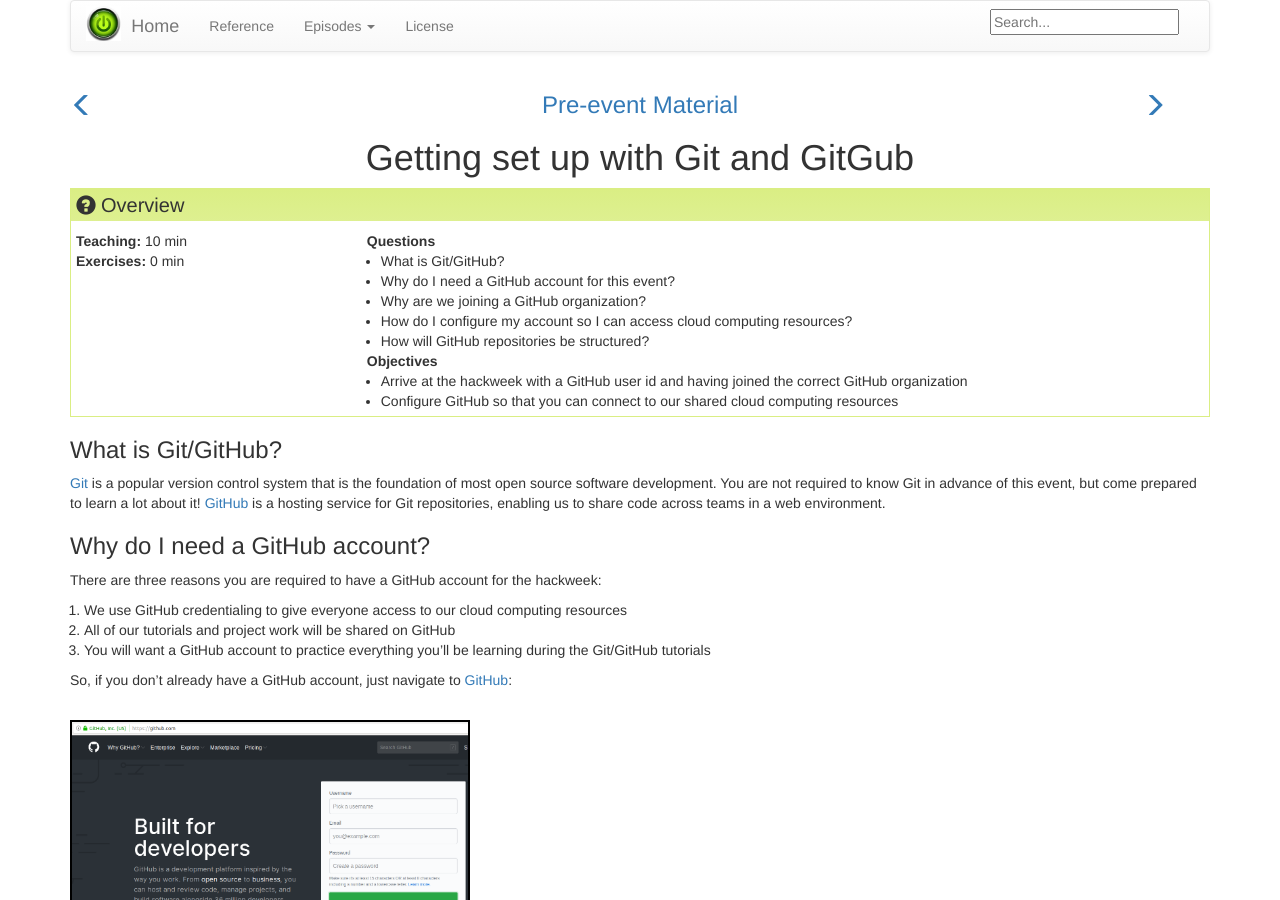
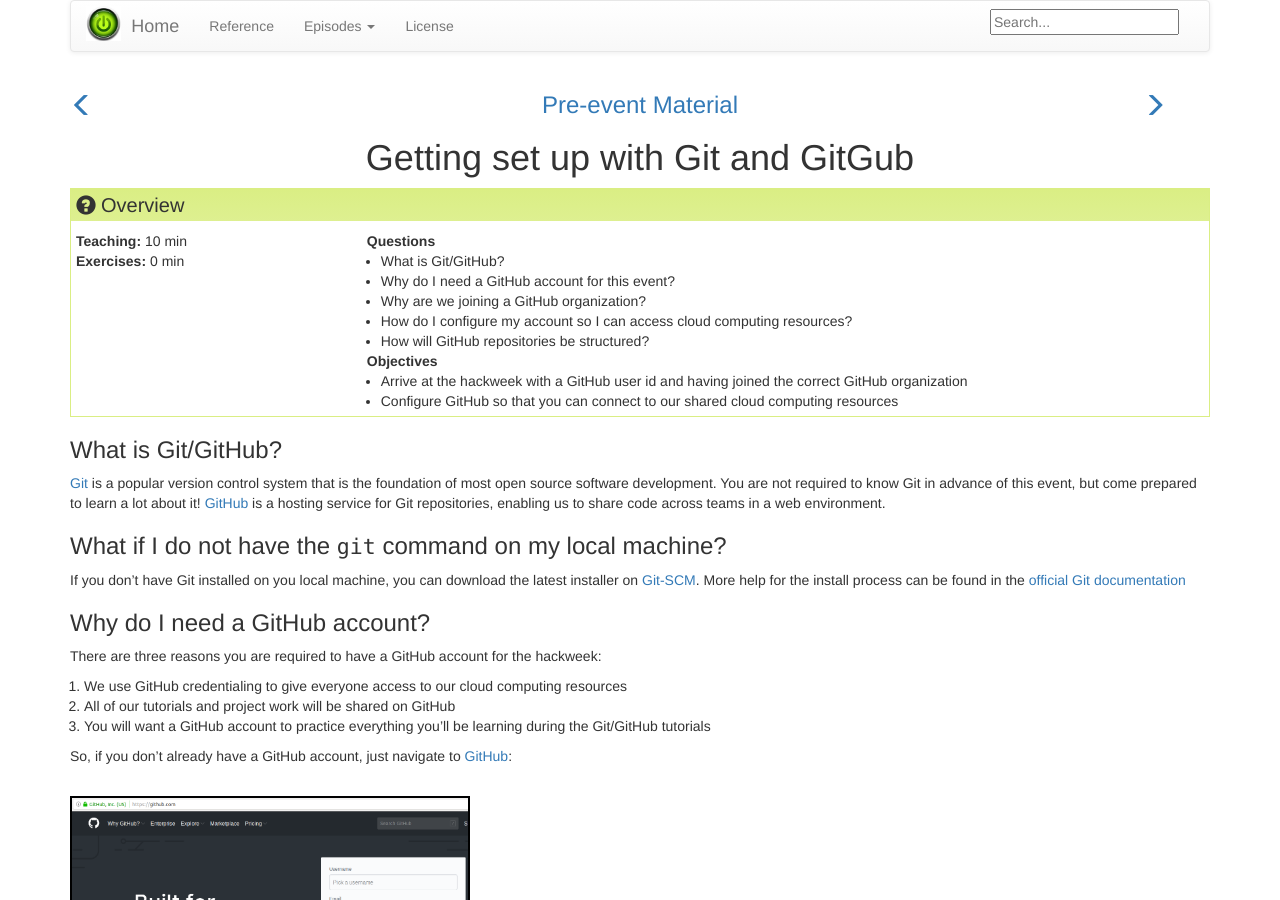
Before and after one commit to ICESAT-2HackWeek/preliminary, a Jekyll site: the page built from _episodes/01-Git-setup.md, in a window 1280 px wide and 900 px high. Built offline with Jekyll 4.4.1, drawn with Linux system fonts in a browser that asks for light colours.

Commit message:
Add link to install git

```diff
--- a/_episodes/01-Git-setup.md
+++ b/_episodes/01-Git-setup.md
@@ -22,6 +22,10 @@ keypoints:
 ### What is Git/GitHub?
 
 [Git](https://git-scm.com/) is a popular version control system that is the foundation of most open source software development. You are not required to know Git in advance of this event, but come prepared to learn a lot about it! [GitHub](https:/github.com) is a hosting service for Git repositories, enabling us to share code across teams in a web environment.
+
+### What if I do not have the `git` command on my local machine?
+
+If you don't have Git installed on you local machine, you can download the latest installer on [Git-SCM](https://git-scm.com). More help for the install process can be found in the [official Git documentation](https://git-scm.com/book/en/v2/Getting-Started-Installing-Git)
 
 ### Why do I need a GitHub account?
 
```
